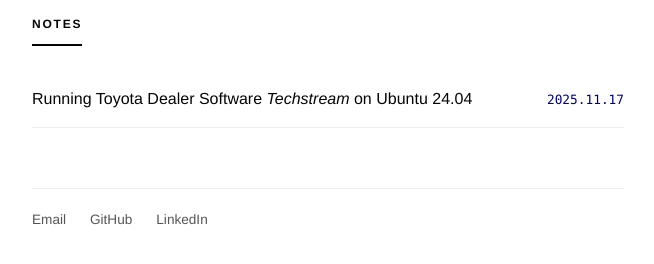
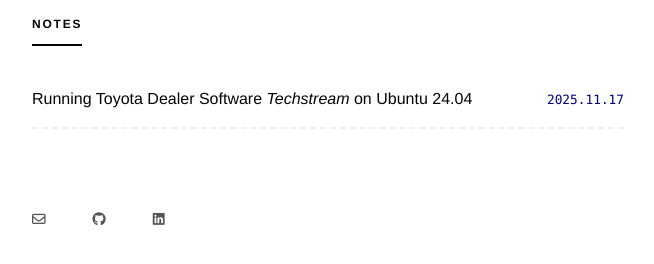
Before and after one commit to grigdon/grigdon.github.io, a plain HTML site: page index.html in a window 1280 px wide. Shown: the part 594-858 px from the top of the page, without its empty margins (312-966 px from the left). Drawn offline with Linux system fonts and the light colour scheme.

Commit message:
update icons

```diff
--- a/index.html
+++ b/index.html
@@ -3,6 +3,7 @@
 <head>
     <meta charset="UTF-8">
     <meta name="viewport" content="width=device-width, initial-scale=1.0">
+    <script src="https://kit.fontawesome.com/ccec4686b5.js" crossorigin="anonymous"></script>
     <title>Gabe Rigdon</title>
     <style>
         :root {
@@ -92,7 +93,7 @@
         }
 
         .post-item {
-            border-bottom: 1px solid #eee;
+            border-bottom: 2px dashed #eee;
         }
 
         .post-header {
@@ -146,10 +147,9 @@
         footer {
             font-size: 0.85rem;
             display: flex;
-            gap: 24px;
+            gap: 47px;
             color: var(--text-muted);
             padding-top: 20px;
-            border-top: 1px solid #eee;
         }
 
         footer a {
@@ -209,13 +209,14 @@
                     </p>
                 </div>
             </div>
+
         </div>
     </section>
 
     <footer>
-        <a href="mailto:gabrielrigdon@gmail.com">Email</a>
-        <a href="https://github.com/grigdon">GitHub</a>
-        <a href="https://linkedin.com/in/grigdon">LinkedIn</a>
+        <a href="mailto:gabrielrigdon@gmail.com"><i class="fa-regular fa-envelope"></i></a>
+        <a href="https://github.com/grigdon"><i class="fa-brands fab fa-github"></i></a>
+        <a href="https://linkedin.com/in/grigdon"><i class="fa-brands fa-linkedin"></i></a>
     </footer>
 
     <script>
```
